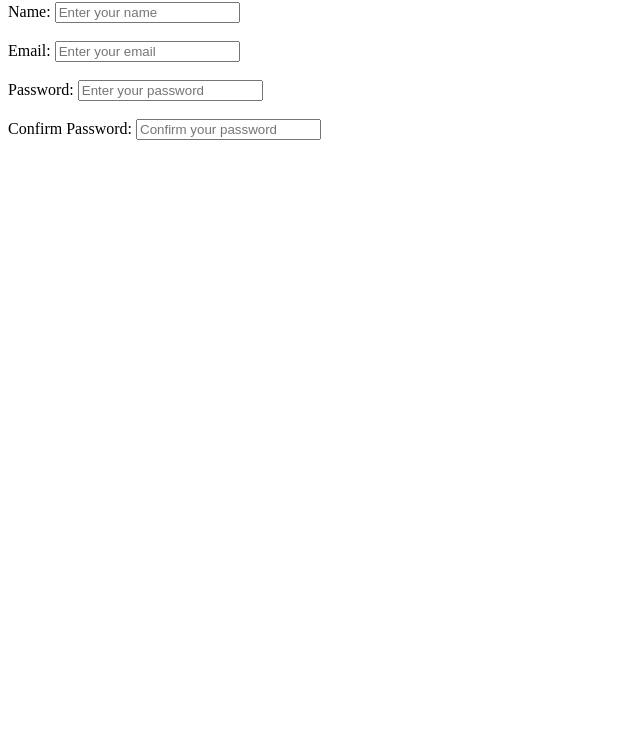
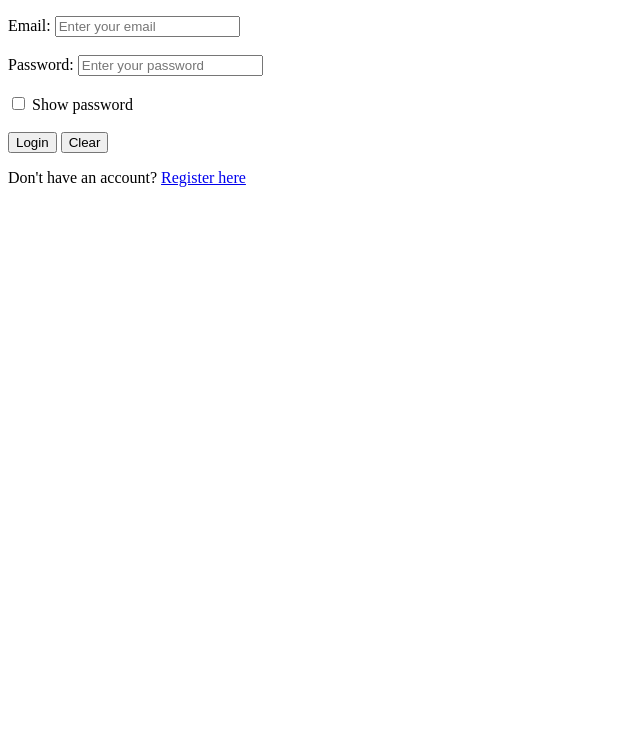
Before and after one commit to ken-129/wb-A7, a plain HTML site: page layout/login only.html in a window 1280 px wide. Shown: the part 64-800 px from the top of the page, without its empty margins (0-640 px from the left). Drawn offline with Linux system fonts and the light colour scheme.

Commit message:
Update login and registration pages

```diff
--- a/layout/login only.html
+++ b/layout/login only.html
@@ -1,11 +1,34 @@
-<h1>Registration Form</h1>
-<form action="/submit" method="POST">
-  <label for="name">Name:</label>
-  <input type="text" id="name" name="name" placeholder="Enter your name" required><br><br>
-  <label for="email">Email:</label>
-  <input type="email" id="email" name="email" placeholder="Enter your email" required><br><br>
 
-  <label for="password">Password:</label>
-  <input type="password" id="password" name="password" placeholder="Enter your password" required><br><br>
-  <label for="confirm">Confirm Password:</label>
-  <input type="password" id="confirm" name="confirm" placeholder="Confirm your password" required><br><br>
+<!DOCTYPE html>
+<html lang="en">
+<head>
+  <meta charset="UTF-8">
+  <meta name="viewport" content="width=device-width, initial-scale=1.0">
+  <title>Login</title>
+</head>
+<body>
+  <h1>Login</h1>
+  <form action="/login" method="POST">
+    <label for="email">Email:</label>
+    <input type="email" id="email" name="email" placeholder="Enter your email" required><br><br>
+
+    <label for="password">Password:</label>
+    <input type="password" id="password" name="password" placeholder="Enter your password" minlength="8" required><br><br>
+
+    <input type="checkbox" id="show" onclick="togglePassword()">
+    <label for="show">Show password</label><br><br>
+
+    <input type="submit" value="Login">
+    <input type="reset" value="Clear">
+  </form>
+
+  <p>Don't have an account? <a href="registration.html">Register here</a></p>
+
+  <script>
+    function togglePassword() {
+      const pass = document.getElementById("password");
+      pass.type = pass.type === "password" ? "text" : "password";
+    }
+  </script>
+</body>
+</html>
```
Also changed, not shown: layout/registration.html (+33 -2 lines).
